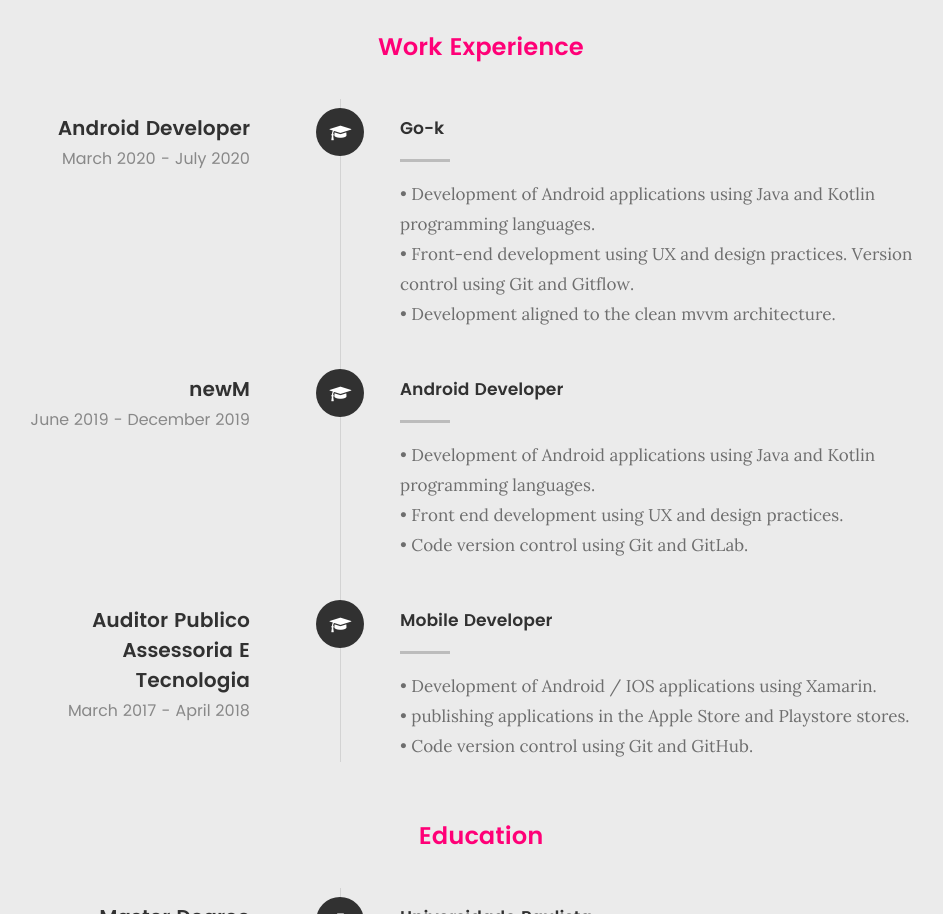
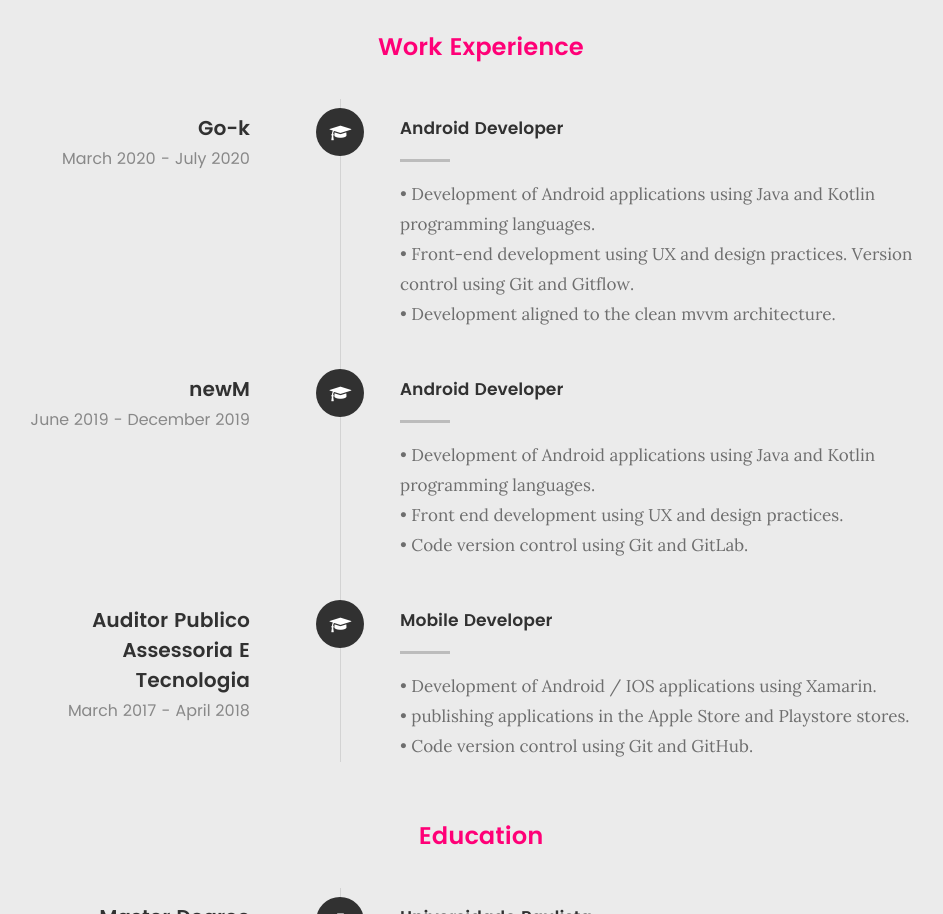
Before and after one commit to AdonaiPontes/adonaipontes.github.io, a plain HTML site: page index.html in a window 1280 px wide. Shown: the part 2600-3514 px from the top of the page, without its empty margins (159-1102 px from the left). Drawn offline with Linux system fonts and the light colour scheme; files whose address does not match are found by name.

Commit message:
Update index.html

```diff
--- a/index.html
+++ b/index.html
@@ -240,12 +240,12 @@
 	   				</div>
 
 	   				<div class="timeline-header">
-	   					<h3>Android Developer</h3>
+	   					<h3>Go-k</h3>
 	   					<p>March 2020 - July 2020</p>
 	   				</div>
 
 	   				<div class="timeline-content">
-	   					<h4>Go-k</h4>
+	   					<h4>Android Developer</h4>
 	   					<p> • Development of Android applications using Java and Kotlin programming languages.<br>
 							• Front-end development using UX and design practices. Version control using Git and Gitflow.<br>
 							• Development aligned to the clean mvvm architecture.</p>
```
